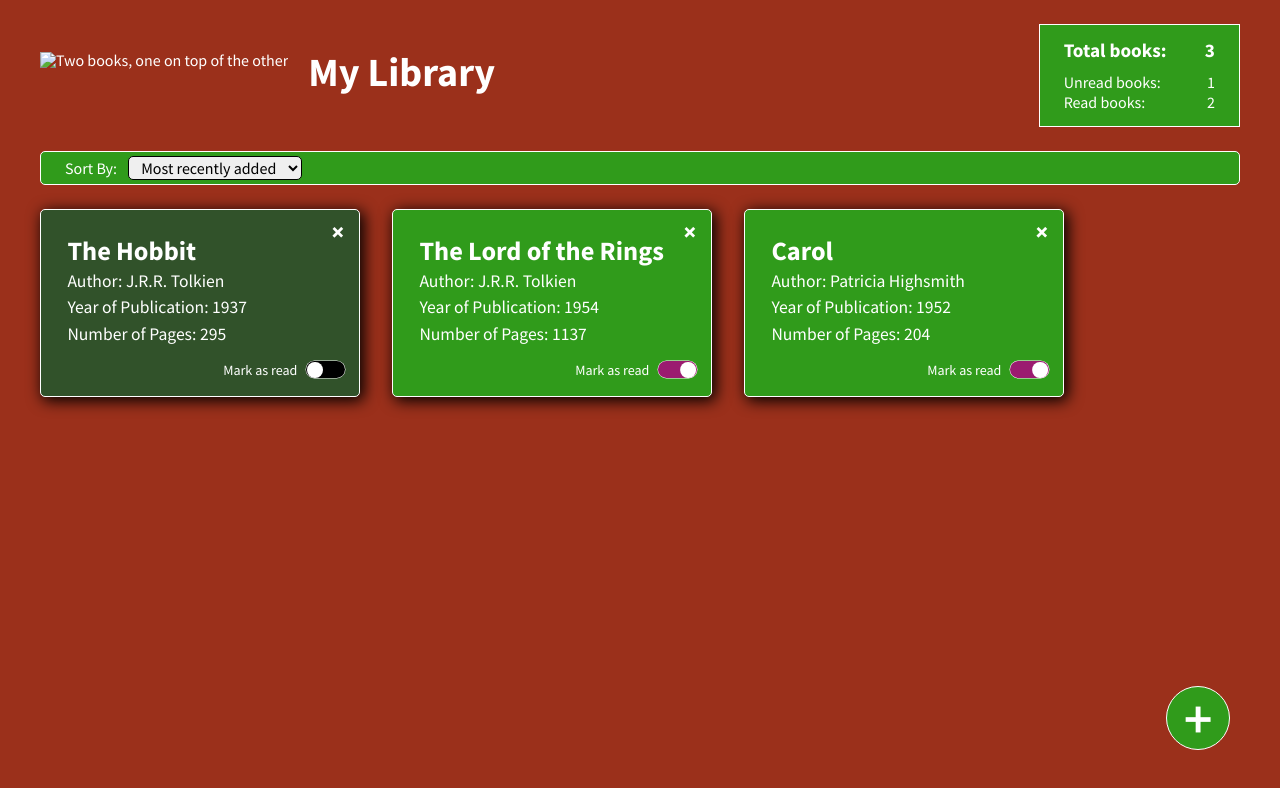
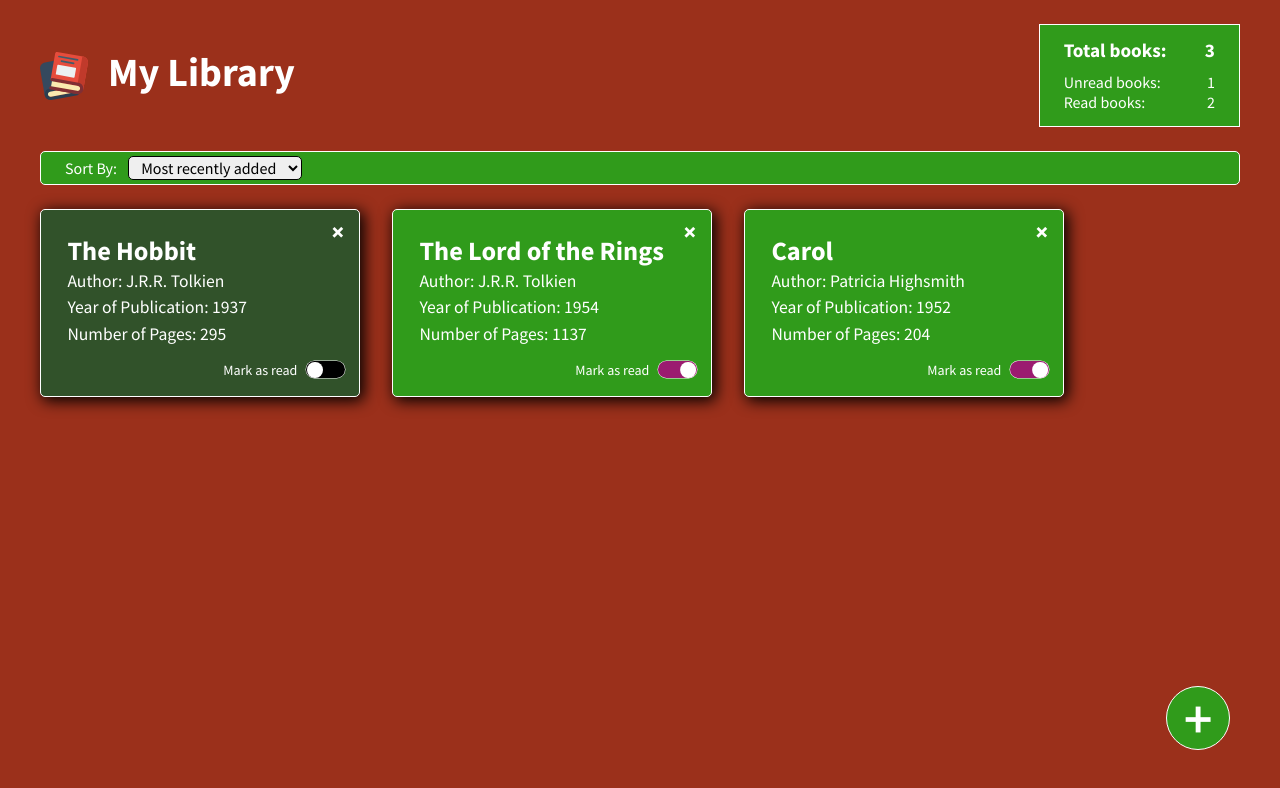
Before and after one commit to romainyvernes/library, a plain HTML site: page index.html in a window 1280 px wide. Drawn offline with Linux system fonts and the light colour scheme; the site is published under a folder, as on GitHub Pages, so addresses that start at the root find nothing.

Commit message:
Fix image/icon path

```diff
--- a/index.html
+++ b/index.html
@@ -7,14 +7,14 @@
         <link rel="stylesheet" href="styles/index.css">
         <link href="https://fonts.googleapis.com/css2?family=Source+Sans+Pro:wght@300;400;600;700&display=swap"
               rel="stylesheet">
-        <link rel="icon" href="/assets/icons/book.svg">
+        <link rel="icon" href="assets/icons/book.svg">
         <title>My Library</title>
     </head>
     <body>
 
         <header class="primary-header primary-bg">
             <div id="h1-container">
-                <img src="/assets/icons/book.svg"
+                <img src="assets/icons/book.svg"
                      alt="Two books, one on top of the other"
                      class="website-logo">
                 <h1>My Library</h1>
```
